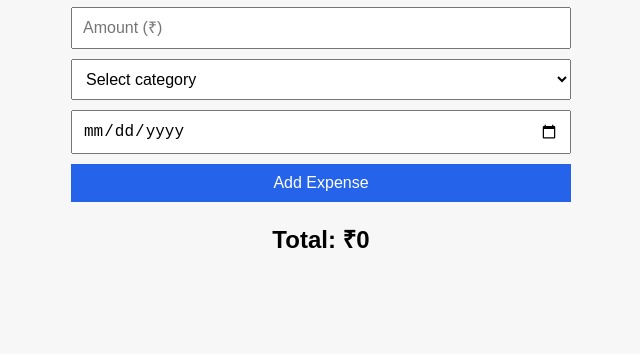
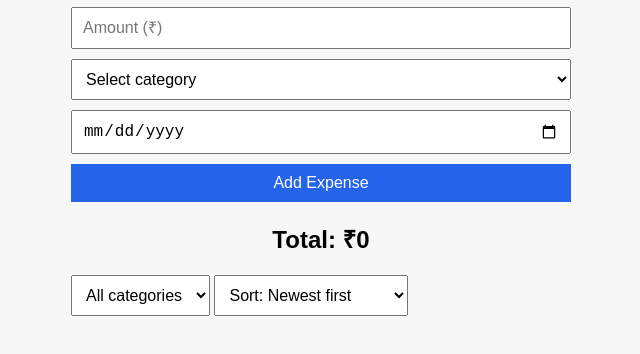
Before and after one commit to dmashishpal/smart-expense-tracker, a plain HTML site: page index.html in a window 1280 px wide. Shown: the part 146-500 px from the top of the page, without its empty margins (319-959 px from the left). Drawn offline with Linux system fonts and the light colour scheme.

Commit message:
Add filters and sorting options to expense tracker

```diff
--- a/index.html
+++ b/index.html
@@ -9,6 +9,7 @@
 
   <h1>Smart Expense Tracker 💰</h1>
 
+  <!-- Add Expense Form -->
   <form id="expenseForm">
     <input type="text" id="title" placeholder="Expense title" required>
     <input type="number" id="amount" placeholder="Amount (₹)" required>
@@ -26,8 +27,29 @@
     <button type="submit">Add Expense</button>
   </form>
 
+  <!-- Summary -->
   <h2>Total: ₹<span id="totalAmount">0</span></h2>
 
+  <!-- Filters -->
+  <div class="controls">
+    <select id="filterCategory">
+      <option value="">All categories</option>
+      <option>Food</option>
+      <option>Transport</option>
+      <option>Shopping</option>
+      <option>Bills</option>
+      <option>Other</option>
+    </select>
+
+    <select id="sortBy">
+      <option value="newest">Sort: Newest first</option>
+      <option value="oldest">Sort: Oldest first</option>
+      <option value="amount_desc">Amount: High → Low</option>
+      <option value="amount_asc">Amount: Low → High</option>
+    </select>
+  </div>
+
+  <!-- List -->
   <ul id="expenseList"></ul>
 
   <script src="app.js"></script>
```
